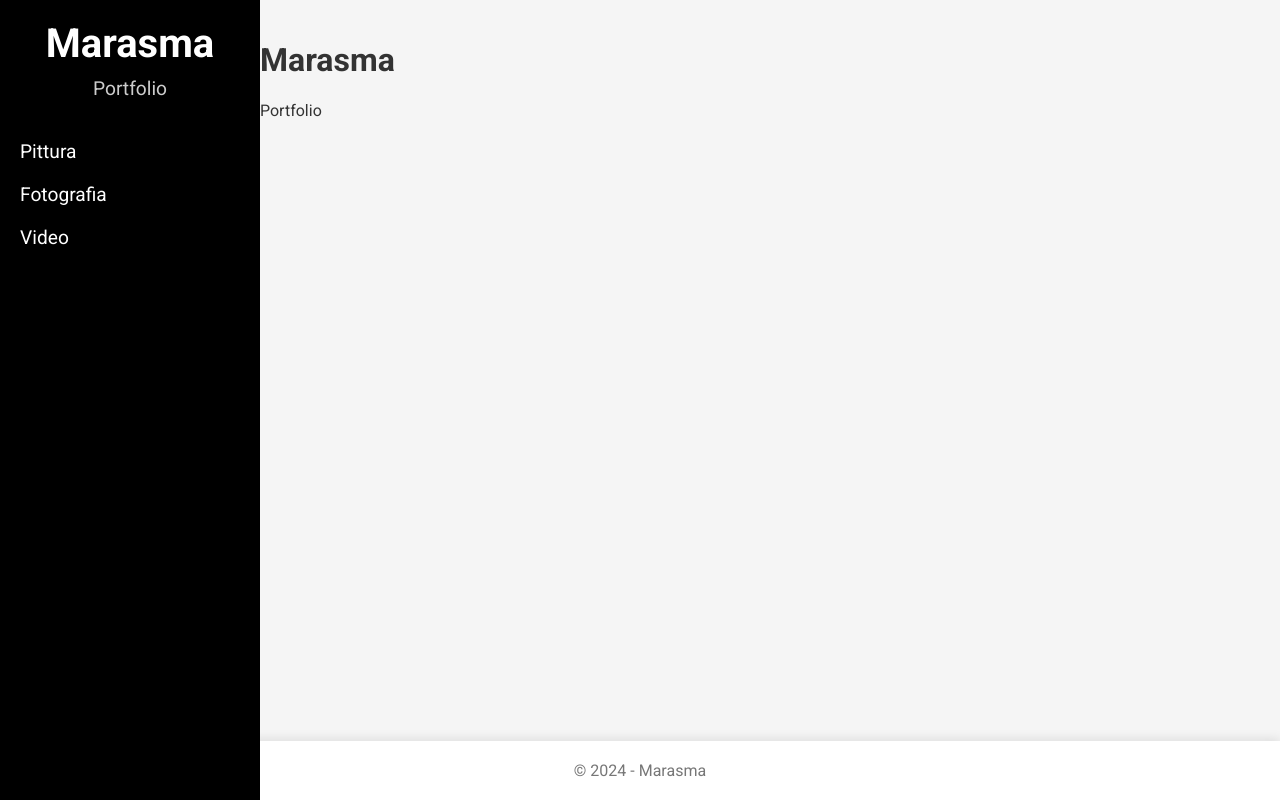
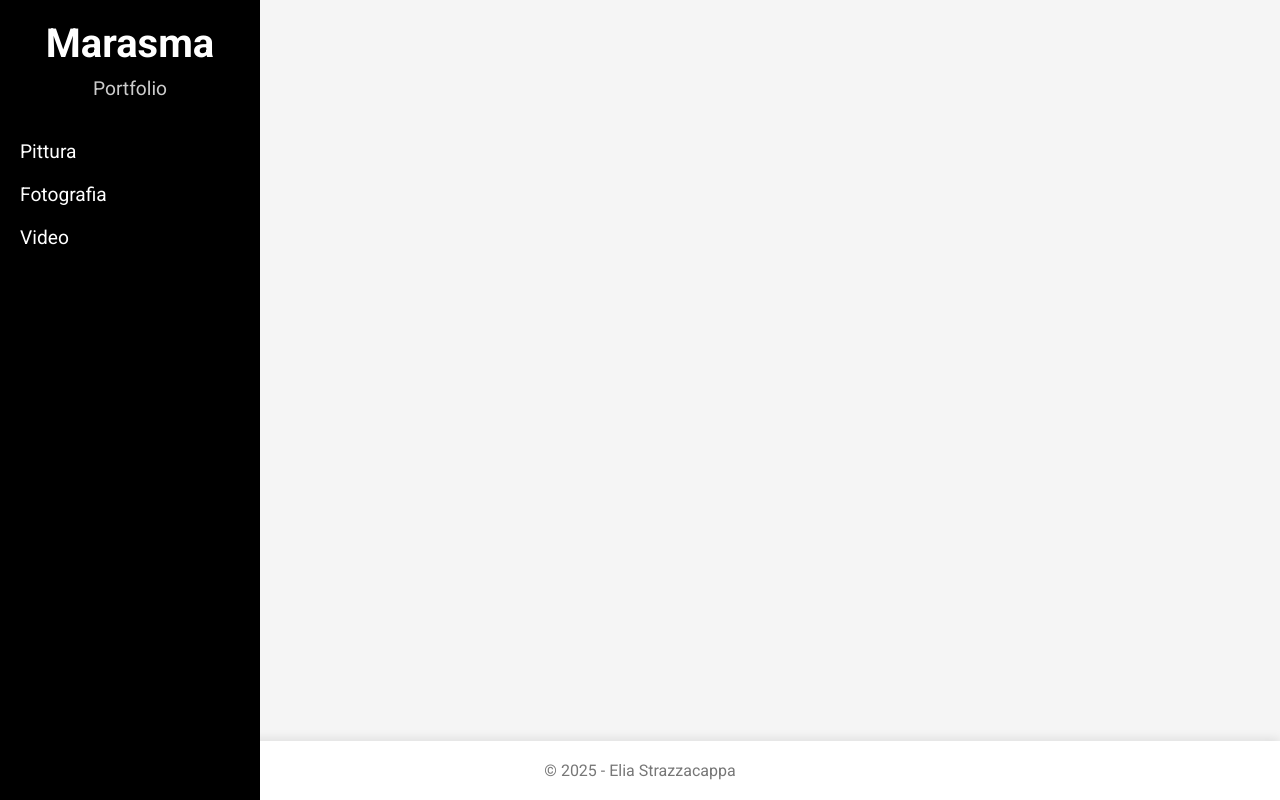
Before and after one commit to Marasmas/Marasma, a plain HTML site: page index.html in a window 1280 px wide. Drawn offline with Linux system fonts and the light colour scheme.

Commit message:
Update index.html

```diff
--- a/index.html
+++ b/index.html
@@ -113,16 +113,13 @@
     </nav>
 
     <div class="content">
-        <!-- Contenuto principale -->
-        <header>
-            <h1>Marasma</h1>
-            <p>Portfolio</p>
-        </header>
+        <!-- Contenuto principale (qui ho rimosso Marasma e Portfolio) -->
+        <!-- Ora la parte bianca è vuota, tranne per i contenuti specifici -->
     </div>
 
     <!-- Footer con copyright -->
     <footer>
-        <p>&copy; 2024 - Marasma</p>
+        <p>&copy; 2025 - Elia Strazzacappa</p>
     </footer>
 </body>
 </html>
```
